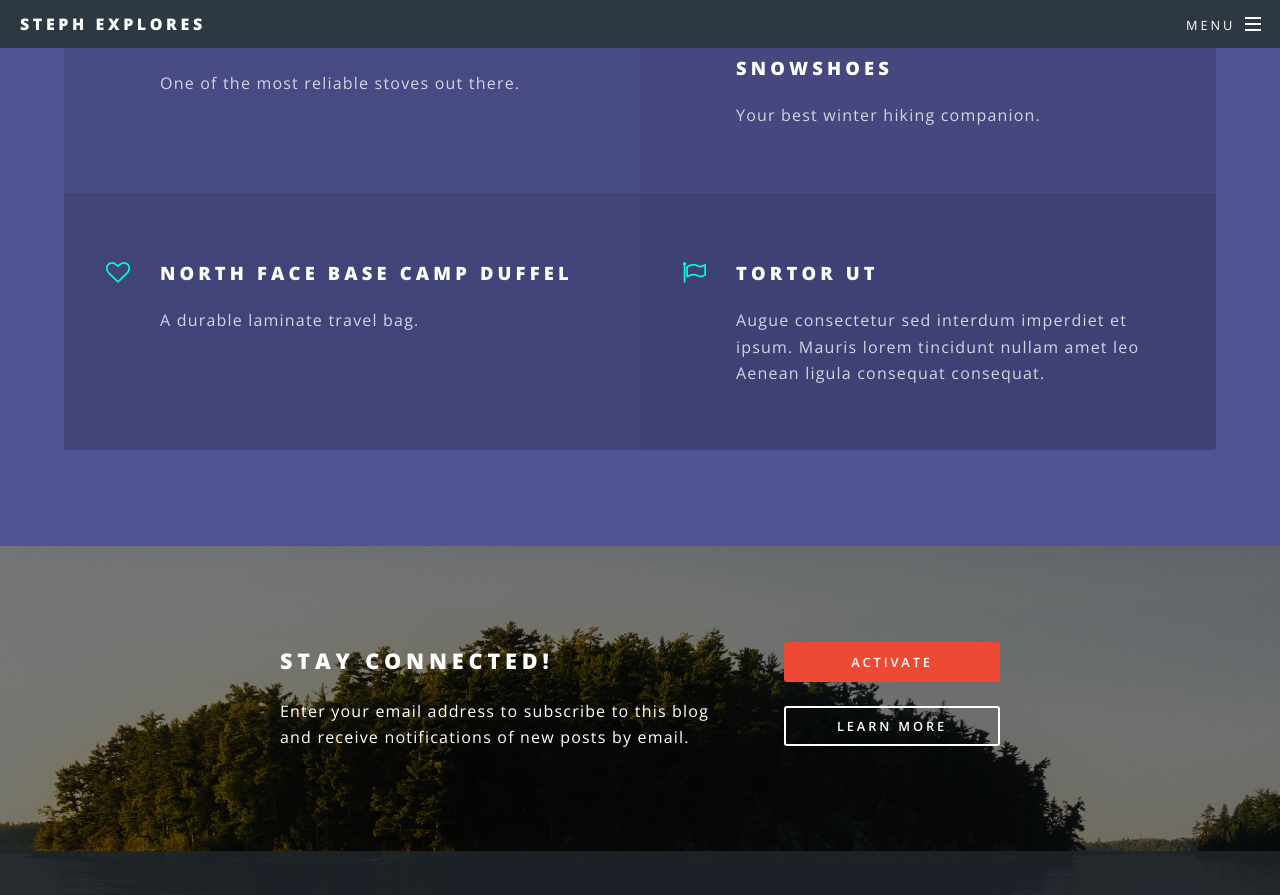
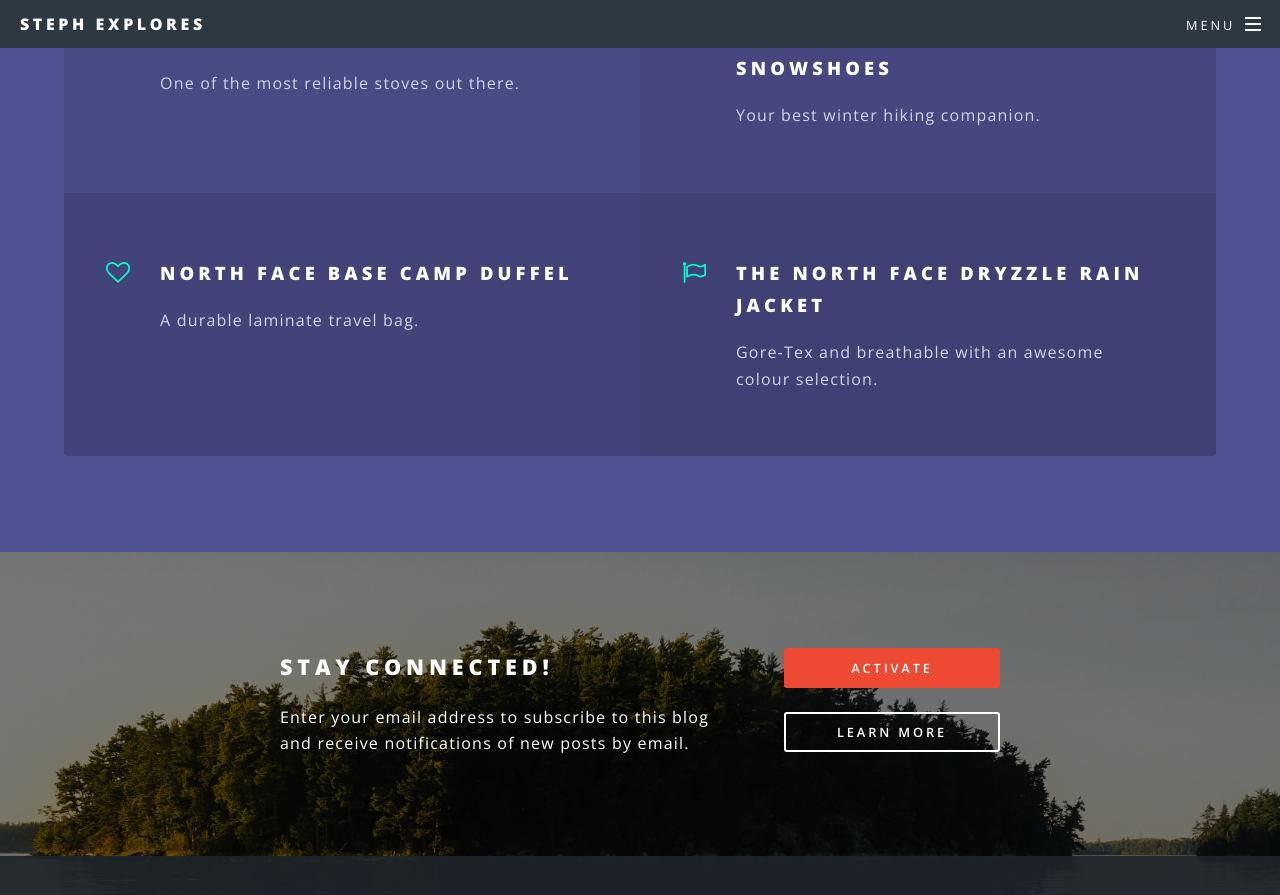
Before and after one commit to stephexplores/website, a Jekyll site: the page built from index.html, in a window 1280 px wide and 900 px high, scrolled down 3254 px. Shown: the top 895 px of the window. Built offline with Jekyll 4.4.1, drawn with Linux system fonts in a browser that asks for light colours; some of the changed text lies outside the part shown.

Commit message:
Updated Home Page - 2

```diff
--- a/index.html
+++ b/index.html
@@ -32,22 +32,19 @@
 					<section id="two" class="wrapper alt style2">
 						<section class="spotlight">
 							<div class="image"><img src="images/pic01.jpg" alt="" /></div><div class="content">
-								<h2>Rushing River in the Winter<br />
-								sed ullamcorper</h2>
+								<h2>Rushing River in the Winter<br /></h2>
 								<p>Groomed ski trails, snowshoeing and open water. Is there anything better?</p>
 							</div>
 						</section>
 						<section class="spotlight">
 							<div class="image"><img src="images/pic02.jpg" alt="" /></div><div class="content">
-								<h2>Canoeing Little Limestone Lake<br />
-								elementum magna</h2>
+								<h2>Canoeing Little Limestone Lake<br /></h2>
 								<p>The most magnificent colour changing lake in the world.</p>
 							</div>
 						</section>
 						<section class="spotlight">
 							<div class="image"><img src="images/pic03.jpg" alt="" /></div><div class="content">
-								<h2>West Hawk Lake<br />
-								sed condimentum</h2>
+								<h2>West Hawk Lake<br />	</h2>
 								<p>A weekend of firsts: ice roads, ice fishing and winter camping.</p>
 							</div>
 						</section>
@@ -82,8 +79,8 @@
 									<p>A durable laminate travel bag.</p>
 								</li>
 								<li class="icon fa-flag-o">
-									<h3>Tortor Ut</h3>
-									<p>Augue consectetur sed interdum imperdiet et ipsum. Mauris lorem tincidunt nullam amet leo Aenean ligula consequat consequat.</p>
+									<h3>The North Face Dryzzle Rain Jacket</h3>
+									<p>Gore-Tex and breathable with an awesome colour selection.</p>
 								</li>
 							</ul>
 						</div>
```
